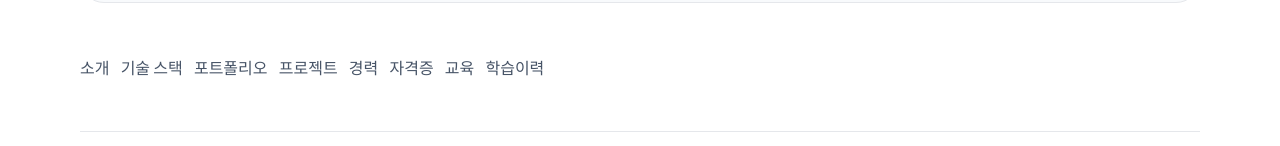
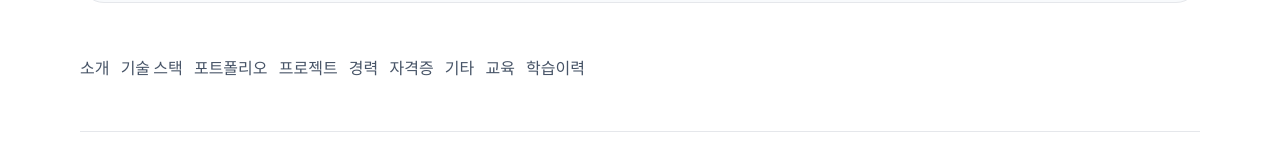
Before and after one commit to InryeolChoi/inchoi.github.io, a React (Vite) app: page / in a window 1280 px wide. Shown: the part 892-1038 px from the top of the page. Built offline with nearby package versions, Linux system fonts and the light colour scheme.

Commit message:
update: katusa

```diff
--- a/src/App.tsx
+++ b/src/App.tsx
@@ -8,6 +8,7 @@ import { Hero } from "./components/Hero";
 import { IntroOverlay } from "./components/IntroOverlay";
 import { LanguageToggle } from "./components/LanguageToggle";
 import { LearningHistory } from "./components/LearningHistory";
+import { Other } from "./components/Other";
 import { Projects } from "./components/Projects";
 import { Skills } from "./components/Skills";
 import { getLocale } from "./data/siteContent";
@@ -94,6 +95,7 @@ function App() {
           <Projects locale={locale} />
           <Experience locale={locale} />
           <Certifications />
+          <Other locale={locale} />
           <Education locale={locale} />
           <LearningHistory locale={locale} />
         </main>
--- a/src/components/LearningHistory.tsx
+++ b/src/components/LearningHistory.tsx
@@ -22,7 +22,7 @@ export function LearningHistory({ locale }: LearningHistoryProps) {
       <div className="timelineList">
         {learningHistoryItems.map((item, index) => (
           <motion.div
-            key={`${item.institution}-${item.period}`}
+            key={`${item.institution.en}-${item.period}`}
             className="timelineItem"
             initial={{ x: -24, opacity: 0 }}
             whileInView={{ x: 0, opacity: 1 }}
@@ -31,7 +31,7 @@ export function LearningHistory({ locale }: LearningHistoryProps) {
           >
             <div className="timelineBody">
               <p className="timelinePeriod">{item.period}</p>
-              <h3>{item.institution}</h3>
+              <h3>{item.institution[locale]}</h3>
               <p className="timelineSubtitle">{item.program[locale]}</p>
               <p>{item.summary[locale]}</p>
               <ul className="highlightList">
--- a/src/data/siteContent.ts
+++ b/src/data/siteContent.ts
@@ -480,7 +480,10 @@ export const educationItems: EducationItem[] = [
 export const learningHistoryItems: LearningHistoryItem[] = [
   {
     period: "2024.01 - Present",
-    institution: "42 Seoul",
+    institution: {
+      ko: "42서울",
+      en: "école 42 (Seoul Campus)",
+    },
     program: {
       ko: "프로젝트 기반 소프트웨어 개발 과정",
       en: "Project-based software engineering program",
@@ -504,17 +507,6 @@ export const learningHistoryItems: LearningHistoryItem[] = [
   },
 ];
 
-export const otherItems: OtherItem[] = learningHistoryItems.map((item) => ({
-  period: item.period,
-  organization: {
-    ko: item.institution,
-    en: item.institution,
-  },
-  role: item.program,
-  summary: item.summary,
-  highlights: item.highlights,
-}));
-
 export const certificationItems: CertificationItem[] = [
   {
     title: "OPIC",
@@ -531,6 +523,38 @@ export const certificationItems: CertificationItem[] = [
   },
 ];
 
+export const otherItems: OtherItem[] = [
+  {
+    period: "2020.09 - 2022.03",
+    organization: {
+      ko: "대한민국 육군 카투사",
+      en: "Republic of Korea Army KATUSA",
+    },
+    role: {
+      ko: "미8군 통역·행정 지원 / Senior KATUSA",
+      en: "Eighth Army interpretation and administrative support / Senior KATUSA",
+    },
+    summary: {
+      ko: "미8군 환경에서 통역과 행정 지원 업무를 수행하며 카투사 대상 한국군 행정 절차를 관리했습니다. 코로나 시기 행정 절차 운영과 신규 카투사 보직 관련 논의에 참여했고, 이후 Senior KATUSA 역할을 맡아 조율과 책임 있는 운영 경험을 쌓았습니다.",
+      en: "In the Eighth Army environment, I supported interpretation and administrative operations while managing Korean military procedures for KATUSA personnel. During the COVID period, I handled administrative processes and discussions around new KATUSA assignments, and later served as a Senior KATUSA with added coordination and leadership responsibility.",
+    },
+    highlights: {
+      ko: [
+        "미8군 통역 업무를 수행하며 한미 간 커뮤니케이션 지원",
+        "카투사 대상 한국군 행정 업무와 코로나 시기 행정 절차 관리",
+        "신규 카투사 보직 관련 논의와 조율 수행",
+        "Senior KATUSA 역할을 맡아 책임 분담, 안내, 운영 리더십 경험 축적",
+      ],
+      en: [
+        "Supported communication between Korean and U.S. personnel through interpretation work in the Eighth Army environment",
+        "Managed Korean military administrative procedures for KATUSA personnel, including processes during the COVID period",
+        "Participated in discussion and coordination around new KATUSA assignments",
+        "Served as a Senior KATUSA, building leadership through responsibility sharing, guidance, and operational support",
+      ],
+    },
+  },
+];
+
 export const sectionAnchors = [
   { id: "about", label: { ko: "소개", en: "About" } },
   { id: "skills", label: { ko: "기술 스택", en: "Tech Stack" } },
@@ -538,6 +562,7 @@ export const sectionAnchors = [
   { id: "projects", label: { ko: "프로젝트", en: "Projects" } },
   { id: "experience", label: { ko: "경력", en: "Experience" } },
   { id: "certifications", label: { ko: "자격증", en: "Certifications" } },
+  { id: "other", label: { ko: "기타", en: "Other" } },
   { id: "education", label: { ko: "교육", en: "Education" } },
   { id: "learning-history", label: { ko: "학습이력", en: "Learning History" } },
 ];
--- a/src/i18n.ts
+++ b/src/i18n.ts
@@ -16,6 +16,7 @@ const resources = {
       projectsTitle: "프로젝트",
       experienceTitle: "경력",
       certificationsTitle: "자격증",
+      otherTitle: "기타",
       educationTitle: "교육",
       learningHistoryTitle: "학습이력",
       contact: "이메일",
@@ -26,6 +27,7 @@ const resources = {
       projectsLead: "각 프로젝트에서 어떤 문제를 정의했고, 어떤 방식으로 풀었는지 중심으로 정리했습니다.",
       experienceLead: "프로젝트 경험과 실무에 가까운 작업 흐름을 중심으로 정리했습니다.",
       certificationsLead: "현재 보유 중인 자격증과 취득 시점을 간결하게 정리한 영역입니다.",
+      otherLead: "경력과 교육 외에도 협업, 운영, 리더십이 드러나는 경험을 정리했습니다.",
       educationLead: "학교와 전공처럼 정규 교육 이력을 정리한 영역입니다.",
       learningHistoryLead: "42서울처럼 정규 학력과는 구분되는 프로젝트 기반 학습 경험을 정리한 영역입니다.",
       github: "GitHub",
@@ -60,6 +62,7 @@ const resources = {
       projectsTitle: "Projects",
       experienceTitle: "Experience",
       certificationsTitle: "Certifications",
+      otherTitle: "Other",
       educationTitle: "Education",
       learningHistoryTitle: "Learning History",
       contact: "Email",
@@ -70,6 +73,7 @@ const resources = {
       projectsLead: "Each project is presented through the problem it tackled and the way it was approached.",
       experienceLead: "This section highlights project-driven experience and practical development flow.",
       certificationsLead: "A concise view of certifications currently held and when they were acquired.",
+      otherLead: "This section captures meaningful experience outside formal work and education, including coordination and leadership.",
       educationLead: "A section for formal academic background such as schools, majors, and degrees.",
       learningHistoryLead: "A section for project-based or non-degree learning experiences such as 42 Seoul.",
       github: "GitHub",
--- a/src/types.ts
+++ b/src/types.ts
@@ -69,7 +69,7 @@ export type OtherItem = {
 
 export type LearningHistoryItem = {
   period: string;
-  institution: string;
+  institution: LocalizedText;
   program: LocalizedText;
   summary: LocalizedText;
   highlights: LocalizedList;
```
